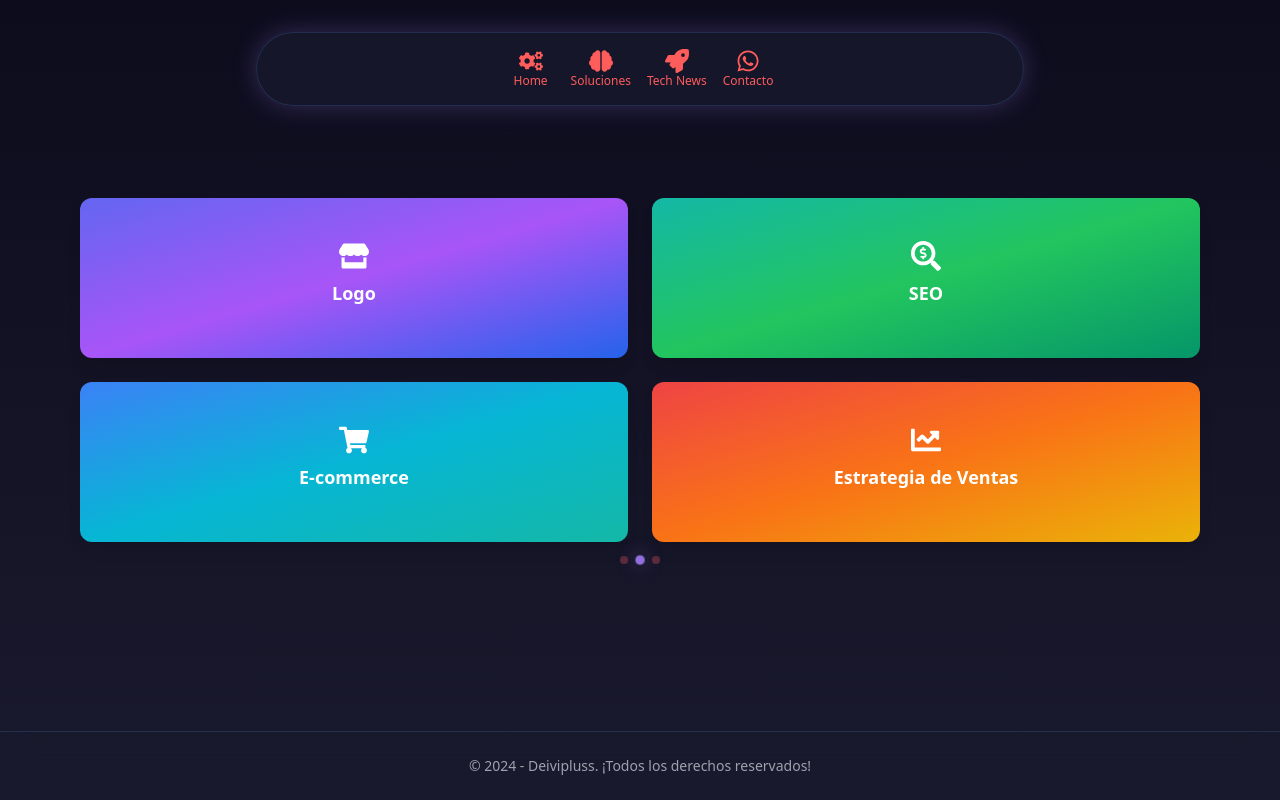
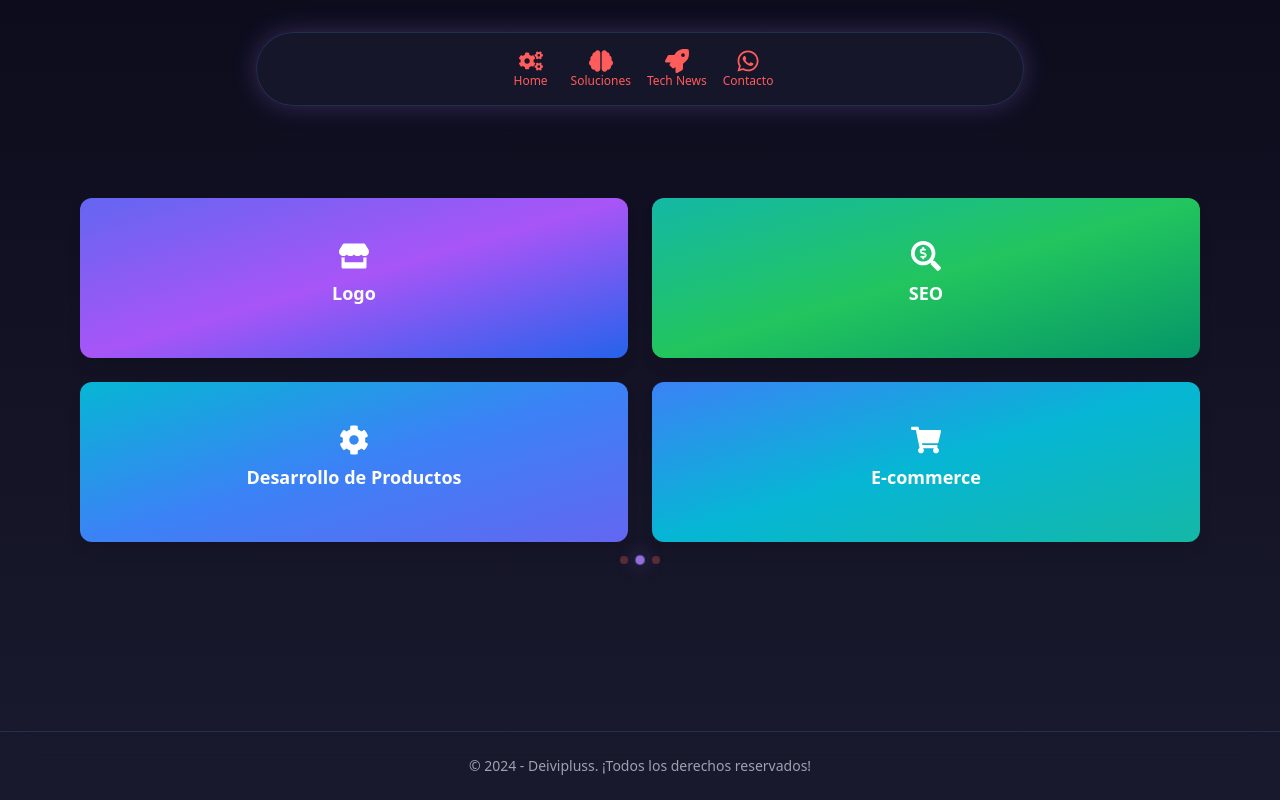
Before and after one commit to deivipluss/landing, a Next.js app: page /negocios in a window 1280 px wide. Built offline with nearby package versions, Linux system fonts and the light colour scheme.

Commit message:
menufinal

```diff
--- a/app/negocios/page.tsx
+++ b/app/negocios/page.tsx
@@ -23,7 +23,7 @@ import 'swiper/css';
 import 'swiper/css/pagination';
 import HomeNavigation from "@/components/HomeNavigation";
 
-type CardKey = 'logo' | 'contentManager' | 'communityManager' | 'socialMediaManager' | 'landingPages' | 'seo' | 'ecommerce' | 'estrategiaVentas' | 'tomaDecisiones' | 'entrenamientoVentas' | 'asesoriaComercial' | 'gestionFinanciera';
+type CardKey = 'logo' | 'contentManager' | 'communityManager' | 'socialMediaManager' | 'landingPages' | 'seo' | 'desarrolloProductos' | 'ecommerce' | 'estrategiaVentas' | 'entrenamientoVentas' | 'asesoriaComercial' | 'gestionFinanciera';
 
 const cardData: { [key in CardKey]: { title: string; description: string; icon: JSX.Element; gradient: string; link: string; parent?: string } } = {
   logo: {
@@ -68,6 +68,13 @@ const cardData: { [key in CardKey]: { title: string; description: string; icon:
     gradient: "bg-gradient-to-br from-teal-500 via-green-500 to-emerald-600",
     link: "/contacto?servicio=seo"
   },
+  desarrolloProductos: {
+    title: "Desarrollo de Productos",
+    description: "Creación y planificación estratégica de productos digitales y físicos con alto valor agregado para tu mercado objetivo.",
+    icon: <FaCog className="text-3xl group-hover:rotate-180 transition-transform duration-500" />,
+    gradient: "bg-gradient-to-br from-cyan-500 via-blue-500 to-indigo-500",
+    link: "/contacto?servicio=desarrolloProductos"
+  },
   ecommerce: {
     title: "E-commerce",
     description: "Implementación y optimización de tiendas en línea para maximizar ventas y mejorar la experiencia del cliente.",
@@ -81,13 +88,6 @@ const cardData: { [key in CardKey]: { title: string; description: string; icon:
     icon: <FaChartLine className="text-3xl group-hover:rotate-180 transition-transform duration-500" />,
     gradient: "bg-gradient-to-br from-red-500 via-orange-500 to-yellow-500",
     link: "/contacto?servicio=estrategiaVentas"
-  },
-  tomaDecisiones: {
-    title: "Toma de Decisiones",
-    description: "Metodologías y herramientas para facilitar procesos de toma de decisiones estratégicas basadas en datos.",
-    icon: <FaBrain className="text-3xl group-hover:scale-110 transition-transform duration-500" />,
-    gradient: "bg-gradient-to-br from-blue-500 via-indigo-500 to-violet-500",
-    link: "/contacto?servicio=tomaDecisiones"
   },
   entrenamientoVentas: {
     title: "Entrenamiento en Ventas",
@@ -213,7 +213,7 @@ const Negocios = () => {
 
   // Reorganizamos los servicios para que los de comunicación digital aparezcan primero
   const digitalServices = ['contentManager', 'communityManager', 'socialMediaManager', 'landingPages'];
-  const mainServices = ['logo', 'seo', 'ecommerce', 'estrategiaVentas', 'tomaDecisiones', 'entrenamientoVentas', 'asesoriaComercial', 'gestionFinanciera'];
+  const mainServices = ['logo', 'seo', 'desarrolloProductos', 'ecommerce', 'estrategiaVentas', 'entrenamientoVentas', 'asesoriaComercial', 'gestionFinanciera'];
 
   const cardGroups = [
     digitalServices as CardKey[], // Estos aparecen primero
```
